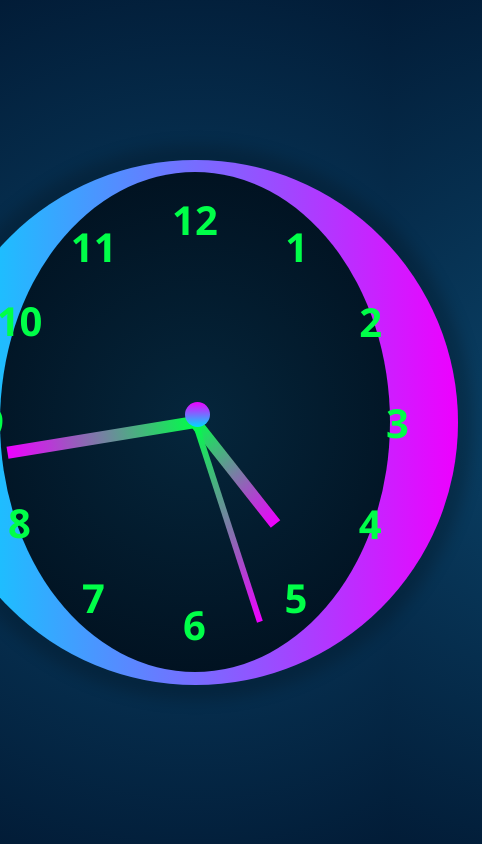
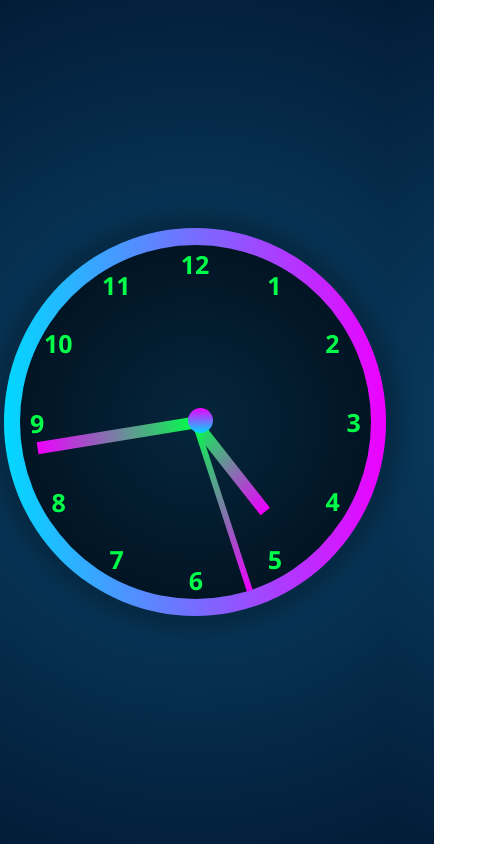
Before and after one commit to GARAKOTI/Analog-clock.io, a plain HTML site: page index.html in a window 390 px wide. Shown: the whole page, 482 px wide, since content can reach past the window. Drawn offline with Linux system fonts and the light colour scheme.

Commit message:
Update style.css
Added responsive desigen for mobile

```diff
--- a/style.css
+++ b/style.css
@@ -87,3 +87,38 @@ body{
     height: 210px;
     background: linear-gradient(to bottom, #ee00ff, #00ff48);
 }
+
+@media (max-width:540px) {
+  .clock{
+    height: 42vh;
+    width: 90vw;
+
+  }
+  .clock::before{
+    content: "";
+    width: 98vw;
+    height: 46vh;
+    border-radius: 50%;
+  }
+  .number{
+    inset: 2px;
+    font-size: 25px;
+
+  }
+  .hour-hand{
+    height: 32%;
+  }
+  .minute-hand{
+    height: 45%;
+  }
+  .second-hand{
+    height: 50%;
+  }
+  .center-screw{
+    background-color:  black;
+    border-radius: 50%;
+    left: 48%;
+    bottom: 47%;
+}
+
+}
```
